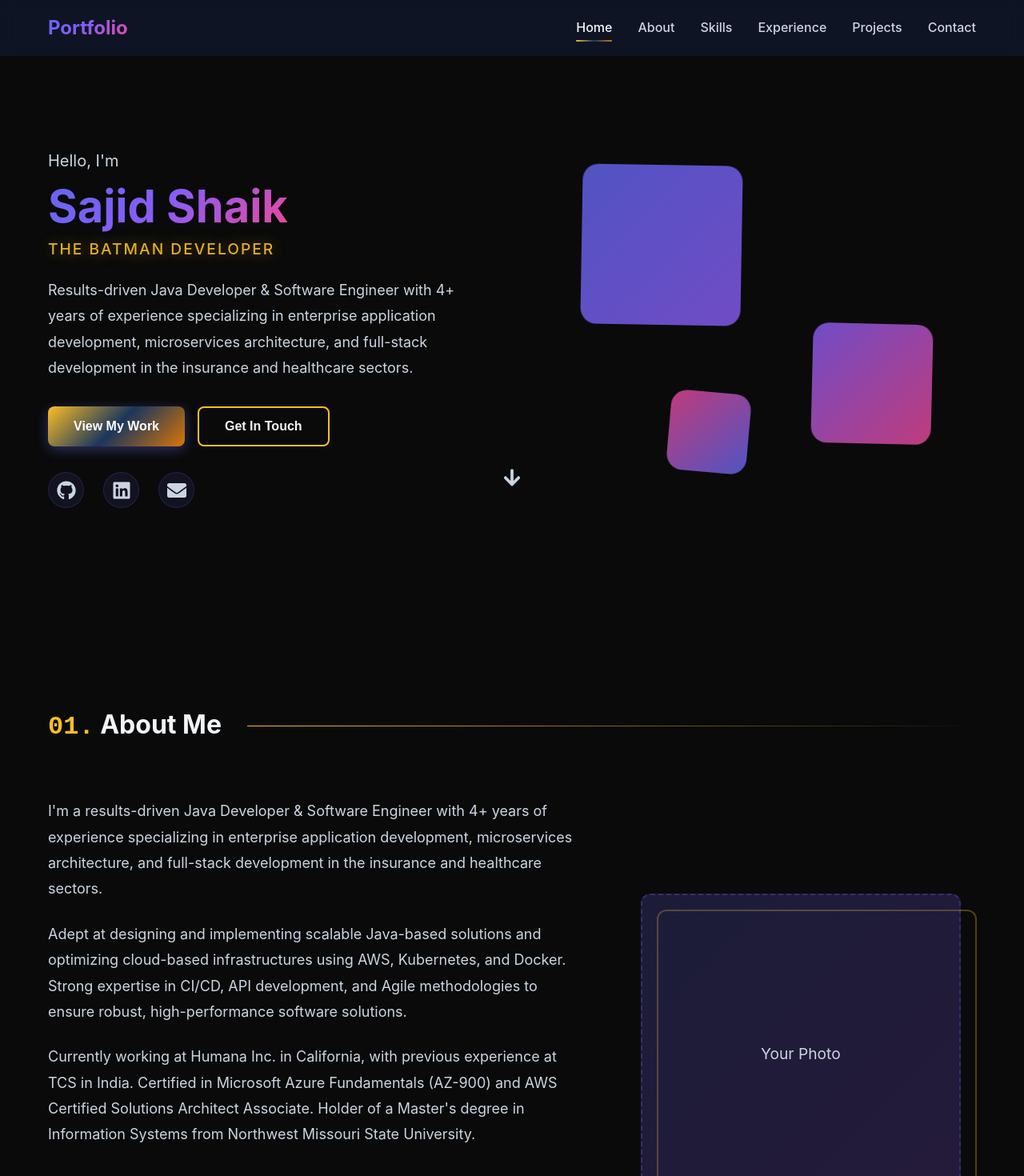
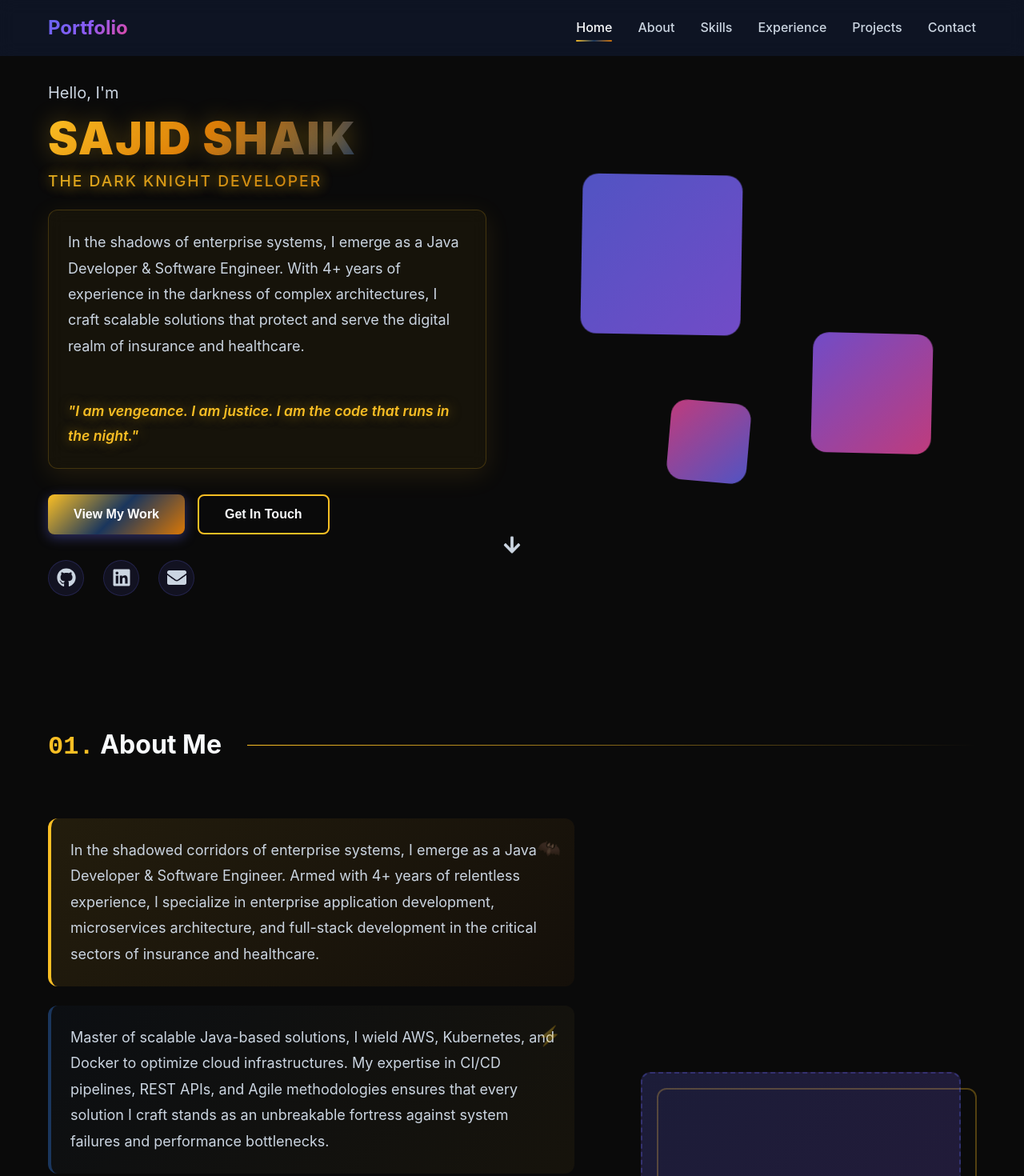
Before and after one commit to MohammadSajidShaik/portfolio, a React (Vite) app: page / in a window 1280 px wide. Shown: the top 1470 px of the page at 80% size. Built offline with nearby package versions, Linux system fonts and the light colour scheme.

Commit message:
Transform portfolio into full Batman Developer theme - dark knight aesthetic, Gotham colors, dramatic content

```diff
--- a/src/components/About.css
+++ b/src/components/About.css
@@ -49,6 +49,67 @@
   font-size: 1.125rem;
   color: var(--text-secondary);
   line-height: 1.8;
+}
+
+.batman-intro {
+  background: linear-gradient(135deg, rgba(251, 191, 36, 0.1), rgba(217, 119, 6, 0.05));
+  padding: 1.5rem;
+  border-radius: 12px;
+  border-left: 4px solid var(--batman-gold);
+  position: relative;
+  overflow: hidden;
+}
+
+.batman-intro::before {
+  content: '🦇';
+  position: absolute;
+  top: 1rem;
+  right: 1rem;
+  font-size: 1.5rem;
+  opacity: 0.3;
+  transform: rotate(15deg);
+}
+
+.batman-skills {
+  background: linear-gradient(135deg, rgba(26, 54, 93, 0.1), rgba(251, 191, 36, 0.05));
+  padding: 1.5rem;
+  border-radius: 12px;
+  border-left: 4px solid var(--batman-navy);
+  position: relative;
+}
+
+.batman-skills::before {
+  content: '⚡';
+  position: absolute;
+  top: 1rem;
+  right: 1rem;
+  font-size: 1.5rem;
+  opacity: 0.3;
+  color: var(--batman-gold);
+}
+
+.batman-background {
+  background: linear-gradient(135deg, rgba(10, 10, 10, 0.8), rgba(251, 191, 36, 0.05));
+  padding: 1.5rem;
+  border-radius: 12px;
+  border: 1px solid rgba(251, 191, 36, 0.2);
+  position: relative;
+  backdrop-filter: blur(10px);
+}
+
+.batman-quote {
+  display: block;
+  margin-top: 1.5rem;
+  font-style: italic;
+  color: var(--batman-gold);
+  font-weight: 600;
+  text-shadow: 0 0 15px rgba(251, 191, 36, 0.5);
+  font-size: 1.1rem;
+  text-align: center;
+  background: rgba(251, 191, 36, 0.1);
+  padding: 1rem;
+  border-radius: 8px;
+  border: 1px solid rgba(251, 191, 36, 0.3);
 }
 
 .about-highlights {
--- a/src/components/About.jsx
+++ b/src/components/About.jsx
@@ -13,22 +13,22 @@ const About = () => {
 
       <div className="about-content">
         <div className="about-text">
-          <p className="about-description">
-            I'm a results-driven Java Developer & Software Engineer with 4+ years of experience
-            specializing in enterprise application development, microservices architecture, and
-            full-stack development in the insurance and healthcare sectors.
+          <p className="about-description batman-intro">
+            In the shadowed corridors of enterprise systems, I emerge as a Java Developer & Software Engineer.
+            Armed with 4+ years of relentless experience, I specialize in enterprise application development,
+            microservices architecture, and full-stack development in the critical sectors of insurance and healthcare.
           </p>
-          <p className="about-description">
-            Adept at designing and implementing scalable Java-based solutions and optimizing
-            cloud-based infrastructures using AWS, Kubernetes, and Docker. Strong expertise
-            in CI/CD, API development, and Agile methodologies to ensure robust, high-performance
-            software solutions.
+          <p className="about-description batman-skills">
+            Master of scalable Java-based solutions, I wield AWS, Kubernetes, and Docker to optimize cloud infrastructures.
+            My expertise in CI/CD pipelines, REST APIs, and Agile methodologies ensures that every solution I craft
+            stands as an unbreakable fortress against system failures and performance bottlenecks.
           </p>
-          <p className="about-description">
-            Currently working at Humana Inc. in California, with previous experience at TCS
-            in India. Certified in Microsoft Azure Fundamentals (AZ-900) and AWS Certified
-            Solutions Architect Associate. Holder of a Master's degree in Information Systems
-            from Northwest Missouri State University.
+          <p className="about-description batman-background">
+            Currently serving justice at Humana Inc. in California, I previously fought crime at TCS in India.
+            Certified in Microsoft Azure Fundamentals (AZ-900) and AWS Solutions Architect Associate,
+            I hold a Master's degree in Information Systems from Northwest Missouri State University.
+            <br /><br />
+            <span className="batman-quote">"The night is darkest just before the dawn. And I promise you, the dawn is coming."</span>
           </p>
 
           <div className="about-highlights">
--- a/src/components/Contact.jsx
+++ b/src/components/Contact.jsx
@@ -52,7 +52,7 @@ const Contact = () => {
     <section id="contact" className="contact">
       <div className="section-header">
         <h2 className="section-title">
-          <span className="title-number">06.</span> Get In Touch
+          <span className="title-number">06.</span> Send The Signal
         </h2>
         <div className="title-line"></div>
       </div>
--- a/src/components/Experience.jsx
+++ b/src/components/Experience.jsx
@@ -49,7 +49,7 @@ const Experience = () => {
     <section id="experience" className="experience">
       <div className="section-header">
         <h2 className="section-title">
-          <span className="title-number">03.</span> Experience
+          <span className="title-number">04.</span> The Dark Knight Chronicles
         </h2>
         <div className="title-line"></div>
       </div>
--- a/src/components/Hero.css
+++ b/src/components/Hero.css
@@ -48,10 +48,30 @@
 }
 
 .gradient-text {
-  background: linear-gradient(135deg, #6366f1 0%, #8b5cf6 50%, #ec4899 100%);
+  background: var(--batman-gradient);
   -webkit-background-clip: text;
   -webkit-text-fill-color: transparent;
   background-clip: text;
+  text-shadow: 0 0 30px rgba(251, 191, 36, 0.3);
+}
+
+.batman-text {
+  font-weight: 900;
+  letter-spacing: 2px;
+  text-transform: uppercase;
+}
+
+.batman-signal {
+  background: linear-gradient(45deg, var(--batman-gold), var(--batman-dark-gold));
+  -webkit-background-clip: text;
+  -webkit-text-fill-color: transparent;
+  background-clip: text;
+  animation: batman-signal-glow 3s ease-in-out infinite alternate;
+}
+
+@keyframes batman-signal-glow {
+  0% { filter: drop-shadow(0 0 5px rgba(251, 191, 36, 0.3)); }
+  100% { filter: drop-shadow(0 0 20px rgba(251, 191, 36, 0.8)); }
 }
 
 .hero-description {
@@ -59,7 +79,26 @@
   color: var(--text-secondary);
   margin-bottom: 2rem;
   line-height: 1.8;
-  max-width: 600px;
+  max-width: 700px;
+}
+
+.batman-description {
+  background: rgba(251, 191, 36, 0.05);
+  padding: 1.5rem;
+  border-radius: 12px;
+  border: 1px solid rgba(251, 191, 36, 0.2);
+  backdrop-filter: blur(10px);
+  box-shadow: 0 8px 32px rgba(251, 191, 36, 0.1);
+}
+
+.batman-motto {
+  display: block;
+  margin-top: 1rem;
+  font-style: italic;
+  color: var(--batman-gold);
+  font-weight: 600;
+  text-shadow: 0 0 15px rgba(251, 191, 36, 0.5);
+  font-size: 1.1rem;
 }
 
 .hero-buttons {
--- a/src/components/Hero.jsx
+++ b/src/components/Hero.jsx
@@ -17,13 +17,15 @@ const Hero = () => {
           <div className="hero-text">
             <p className="hero-greeting fade-in">Hello, I'm</p>
             <h1 className="hero-name fade-in-up">
-              <span className="gradient-text">Sajid Shaik</span>
-              <span className="hero-subtitle batman-glow">The Batman Developer</span>
+              <span className="gradient-text batman-text">SAJID SHAIK</span>
+              <span className="hero-subtitle batman-glow batman-signal">THE DARK KNIGHT DEVELOPER</span>
             </h1>
-            <p className="hero-description fade-in-up">
-              Results-driven Java Developer & Software Engineer with 4+ years of experience
-              specializing in enterprise application development, microservices architecture,
-              and full-stack development in the insurance and healthcare sectors.
+            <p className="hero-description fade-in-up batman-description">
+              In the shadows of enterprise systems, I emerge as a Java Developer & Software Engineer.
+              With 4+ years of experience in the darkness of complex architectures, I craft
+              scalable solutions that protect and serve the digital realm of insurance and healthcare.
+              <br /><br />
+              <span className="batman-motto">"I am vengeance. I am justice. I am the code that runs in the night."</span>
             </p>
             <div className="hero-buttons fade-in-up">
               <button
--- a/src/components/Projects.jsx
+++ b/src/components/Projects.jsx
@@ -36,7 +36,7 @@ const Projects = () => {
     <section id="projects" className="projects">
       <div className="section-header">
         <h2 className="section-title">
-          <span className="title-number">05.</span> Academic Project
+          <span className="title-number">05.</span> The Batcave Project
         </h2>
         <div className="title-line"></div>
       </div>
--- a/src/components/Skills.jsx
+++ b/src/components/Skills.jsx
@@ -71,7 +71,7 @@ const Skills = () => {
     <section id="skills" className="skills">
       <div className="section-header">
         <h2 className="section-title">
-          <span className="title-number">03.</span> Skills & Technologies
+          <span className="title-number">03.</span> Arsenal & Gadgets
         </h2>
         <div className="title-line"></div>
       </div>
--- a/src/index.css
+++ b/src/index.css
@@ -5,19 +5,28 @@
 }
 
 :root {
-  /* Batman Developer Theme */
-  --primary-color: #fbbf24; /* Batman yellow/gold */
-  --secondary-color: #1a365d; /* Dark navy blue */
-  --accent-color: #d97706; /* Darker gold */
-  --dark-bg: #0a0a0a; /* Deep black */
-  --dark-secondary: #1a1a1a; /* Slightly lighter black */
-  --card-background: rgba(26, 26, 26, 0.8); /* Semi-transparent dark card */
-  --border-color: rgba(251, 191, 36, 0.2); /* Subtle gold border */
-  --shadow: 0 8px 32px rgba(251, 191, 36, 0.1); /* Gold-tinted shadow */
-  --text-primary: #f1f5f9; /* Light text */
+  /* Full Batman Developer Theme - Gotham Dark Knight */
+  --batman-black: #0a0a0a; /* Deep Gotham black */
+  --batman-dark-gray: #1a1a1a; /* Dark knight armor */
+  --batman-gold: #fbbf24; /* Batman emblem gold */
+  --batman-dark-gold: #d97706; /* Aged gold */
+  --batman-navy: #1a365d; /* Gotham night sky */
+  --batman-red: #dc2626; /* Batman signal red */
+
+  /* Main theme colors */
+  --primary-color: var(--batman-gold); /* Batman yellow/gold */
+  --secondary-color: var(--batman-navy); /* Gotham night blue */
+  --accent-color: var(--batman-dark-gold); /* Darker gold */
+  --dark-bg: var(--batman-black); /* Deep black */
+  --dark-secondary: var(--batman-dark-gray); /* Slightly lighter black */
+  --card-background: rgba(26, 26, 26, 0.9); /* Semi-transparent dark card */
+  --border-color: rgba(251, 191, 36, 0.3); /* Subtle gold border */
+  --shadow: 0 8px 32px rgba(251, 191, 36, 0.15); /* Gold-tinted shadow */
+  --text-primary: #f8fafc; /* Light text for dark theme */
   --text-secondary: #cbd5e1; /* Muted text */
   --background-color: var(--dark-bg);
-  --gradient: linear-gradient(135deg, var(--primary-color) 0%, var(--secondary-color) 50%, var(--accent-color) 100%);
+  --gradient: linear-gradient(135deg, var(--batman-gold) 0%, var(--batman-navy) 50%, var(--batman-dark-gold) 100%);
+  --batman-gradient: linear-gradient(135deg, var(--batman-gold), var(--batman-dark-gold), var(--batman-navy));
 }
 
 html {
```
Also changed, not shown: 1 other file (tests, documents, lock files or other folders).
